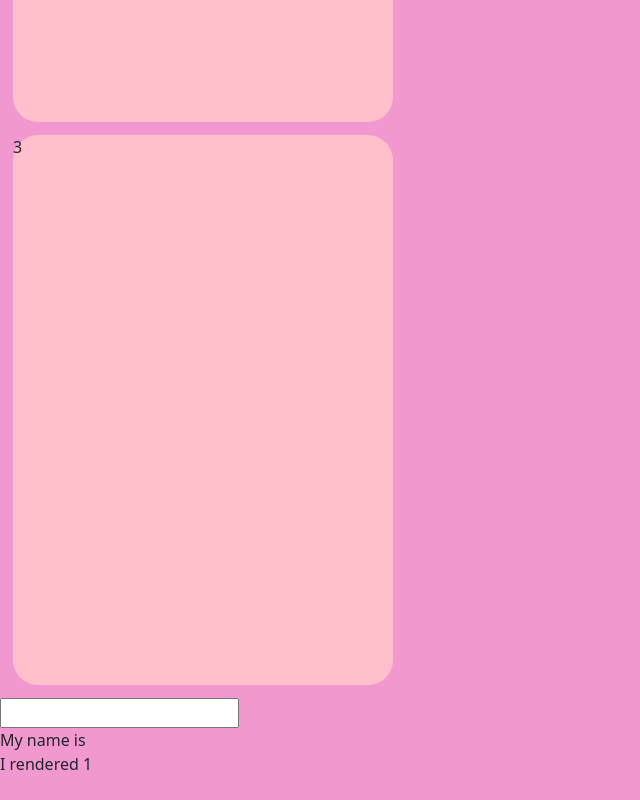
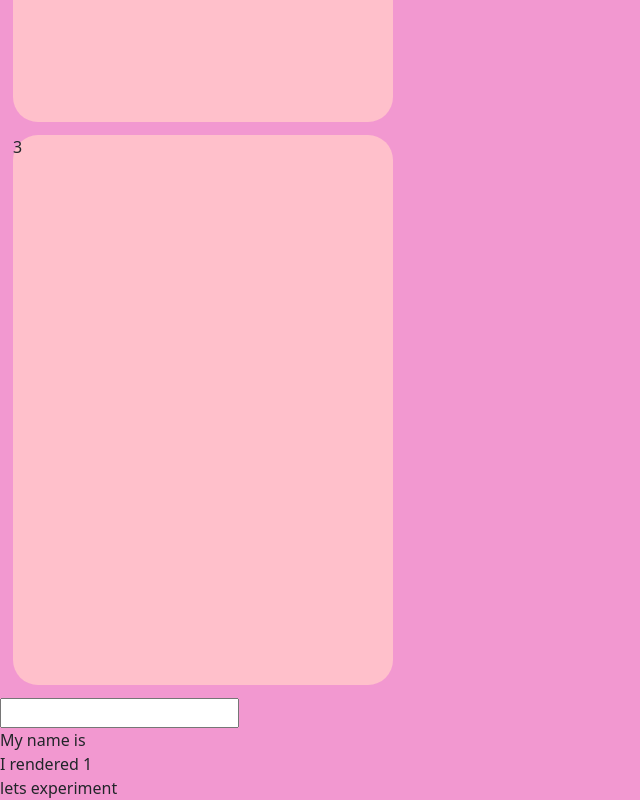
Before and after one commit to Jiaxi-Wu-Dev/hannahMoltz, a React (Create React App) app: page / in a window 1280 px wide. Shown: the part 1004-1804 px from the top of the page, without its empty margins (0-640 px from the left). Before the commit the page ends 1780 px from the top, so only its background shows below. Built offline with nearby package versions, Linux system fonts and the light colour scheme.

Commit message:
useState

```diff
--- a/src/components/JiaxiHooks.jsx
+++ b/src/components/JiaxiHooks.jsx
@@ -12,6 +12,7 @@ function JiaxiHooks(){
        <input value={name} onChange={e => setName(e.target.value)}/>
        <div>My name is {name} </div>
        <div>I rendered {renderCount.current}</div>
+       <div>lets experiment</div>
    </div>
 
 }
```
